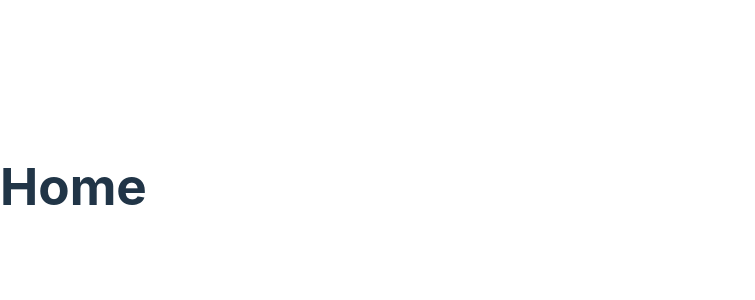
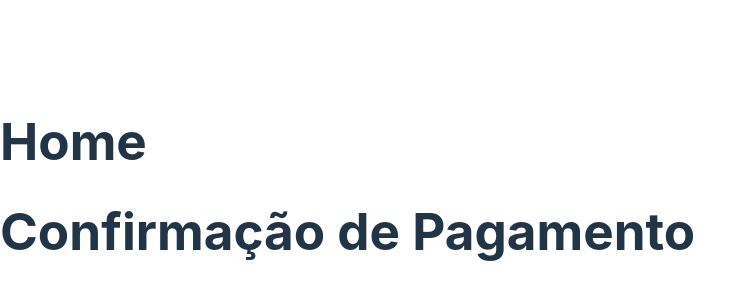
Before and after one commit to Renatonapoli/coffee-delivery, a React (Vite) app: page / in a window 1280 px wide. Shown: the part 214-514 px from the top of the page, without its empty margins (0-755 px from the left). Built offline with nearby package versions, Linux system fonts and the light colour scheme.

Commit message:
Feat: Pages Confirmacao de pagamento

```diff
--- a/src/App.tsx
+++ b/src/App.tsx
@@ -1,7 +1,12 @@
 import { Home } from "./pages/Home"
+import { ConfirmedOrder } from "./pages/ConfirmedOrder"
 
 export function App () {
   return (
+    <div>
+
       <Home />
+      <ConfirmedOrder />
+    </div>
     )
 }
--- a/src/pages/ConfirmedOrder/index.tsx
+++ b/src/pages/ConfirmedOrder/index.tsx
@@ -0,0 +1,5 @@
+export function ConfirmedOrder () {
+  return (
+    <h1>Confirmação de Pagamento</h1>
+  )
+}
```
